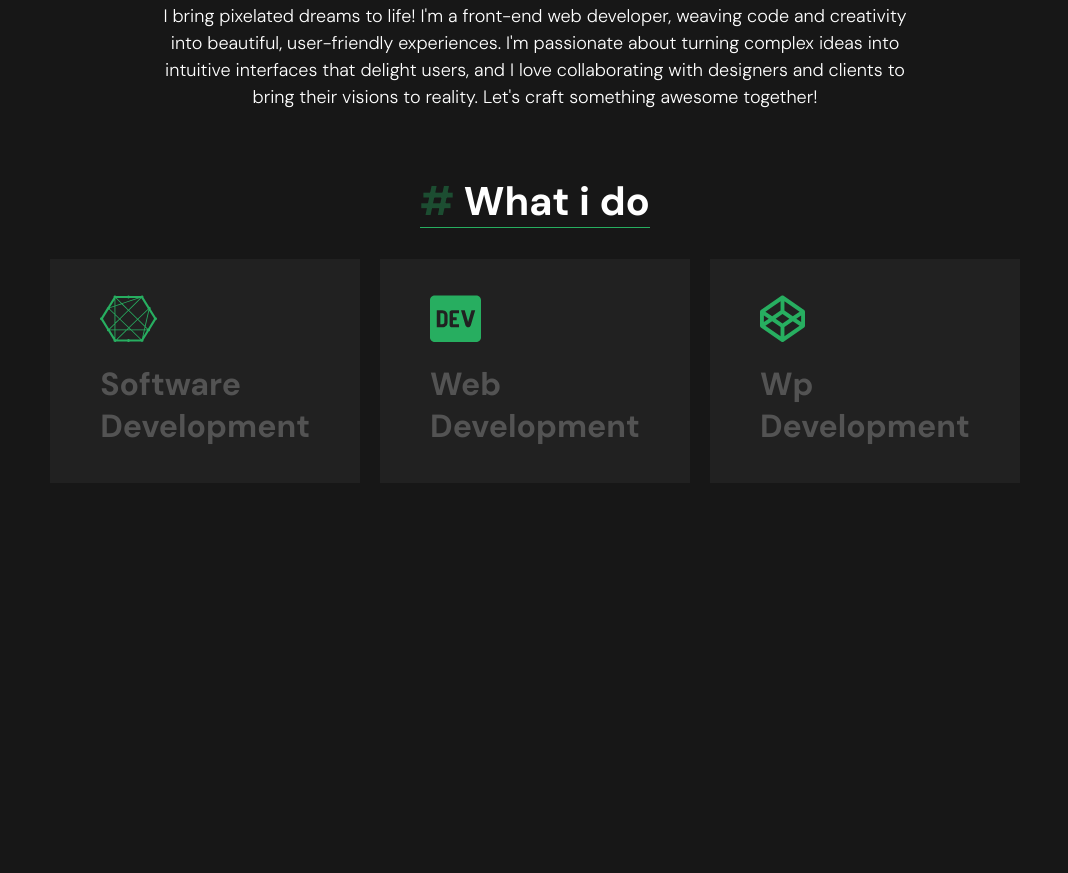
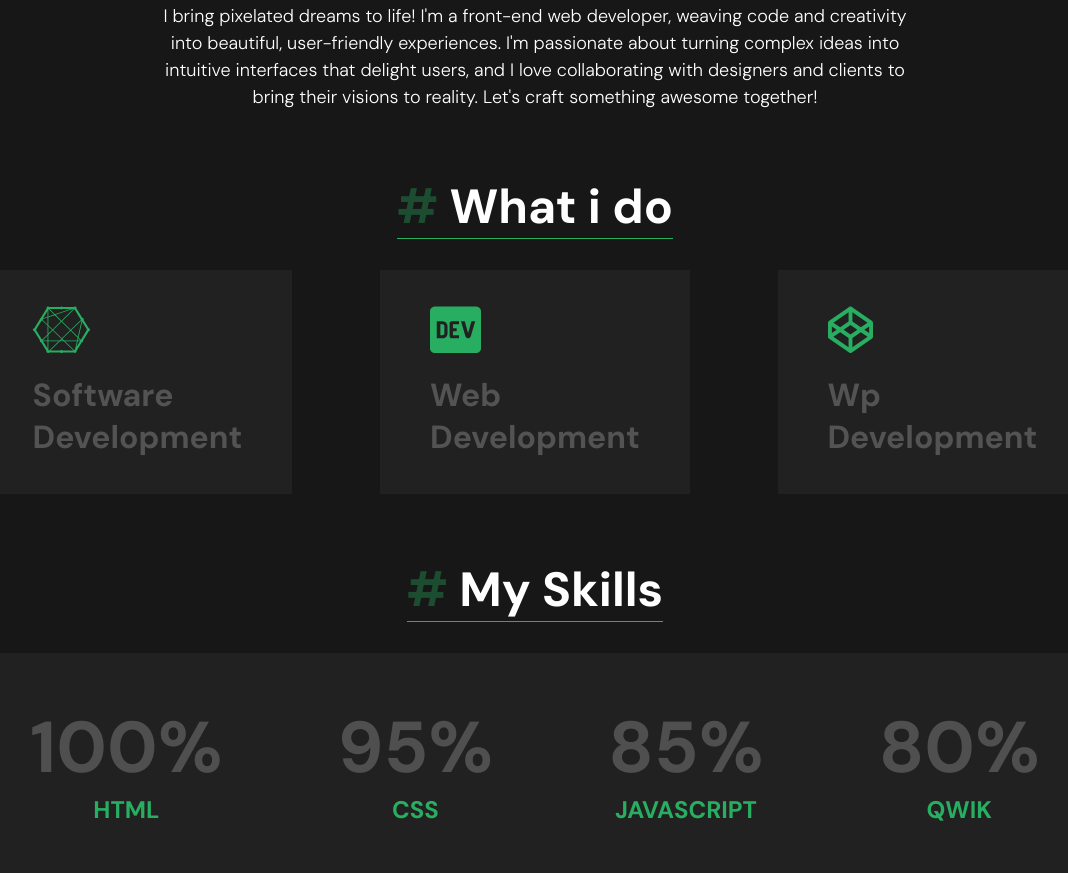
Before and after one commit to navid-shakibayi/MyPortfolio, a plain HTML site: page index.html in a window 1280 px wide. Shown: the part 963-1836 px from the top of the page, without its empty margins (105-1173 px from the left). Before the commit the page ends 1446 px from the top, so only its background shows below. Drawn offline with Linux system fonts and the light colour scheme.

Commit message:
complete skils section

```diff
--- a/index.html
+++ b/index.html
@@ -81,8 +81,33 @@
                                 fill="#27AE60" />
                         </svg>
 
-                        <h2>Wp <br> Development</h2>
+                        <h2>Wp<br> Development</h2>
                     </div>
+                </div>
+            </div>
+        </section>
+
+        <section id="skills" class="container">
+            <h2 class="skills-title"><span class="hashtag">&#35; </span>My Skills</h2>
+            <div class="skills-container">
+                <div class="counter-box">
+                    <p class="number">100%</p>
+                    <p class="code-lang">HTML</p>
+                </div>
+
+                <div class="counter-box">
+                    <p class="number">95%</p>
+                    <p class="code-lang">CSS</p>
+                </div>
+
+                <div class="counter-box">
+                    <p class="number">85%</p>
+                    <p class="code-lang">JAVASCRIPT</p>
+                </div>
+
+                <div class="counter-box">
+                    <p class="number">80%</p>
+                    <p class="code-lang">QWIK</p>
                 </div>
             </div>
         </section>
--- a/style.css
+++ b/style.css
@@ -346,4 +346,88 @@ header .navbar a:hover {
     #ido .ido-container h2.ido-title {
         font-size: 2.5rem;
     }
+
+    #ido .ido-container .card-container {
+        justify-content: space-evenly;
+    }
 }
+
+@media (min-width: 1280px) {
+    #ido .ido-container h2.ido-title {
+        font-size: 3rem;
+    }
+}
+
+/* ******************************* */
+/* ************ Skils ************ */
+/* ******************************* */
+#skills {
+    padding-top: 4rem;
+    text-align: center;
+}
+
+#skills h2.skills-title {
+    font-size: 2rem;
+    border-bottom: 1px solid #27AE60;
+    display:inline;
+}
+
+#skills h2.skills-title span.hashtag {
+    color: #27ae5f5d;
+}
+
+#skills .skills-container {
+    display: grid;
+    background-color: #212121;
+    margin-top: 2rem;
+    padding-top: 1rem;
+    padding-bottom: 3rem;
+}
+
+#skills .skills-container .counter-box {
+    text-align: center;
+    margin-top: 2rem;
+}
+
+#skills .skills-container .number {
+    font-size: 3rem;
+    font-weight: 700;
+    color: #4F4F4F;
+}
+
+#skills .skills-container .code-lang {
+    font-size: 1.4rem;
+    font-weight: 700;
+    color: #27AE60;
+}
+
+@media (min-width: 640px) {
+    #skills .skills-container {
+        grid-template-columns: repeat(2, minmax(0, 1fr));
+    }
+}
+
+@media (min-width: 1024px) {
+    #skills .skills-container {
+        display: flex;
+        justify-content: space-evenly;
+    }
+
+    #skills h2.skills-title {
+        font-size: 2.5rem;
+    }
+}
+
+@media (min-width: 1280px) {
+    #skills h2.skills-title {
+        font-size: 3rem;
+    }
+
+    #skills .skills-container .number {
+        font-size: 4.5rem;
+    }
+
+    #skills .skills-container .code-lang {
+        font-size: 1.5rem;
+    }
+}
```
